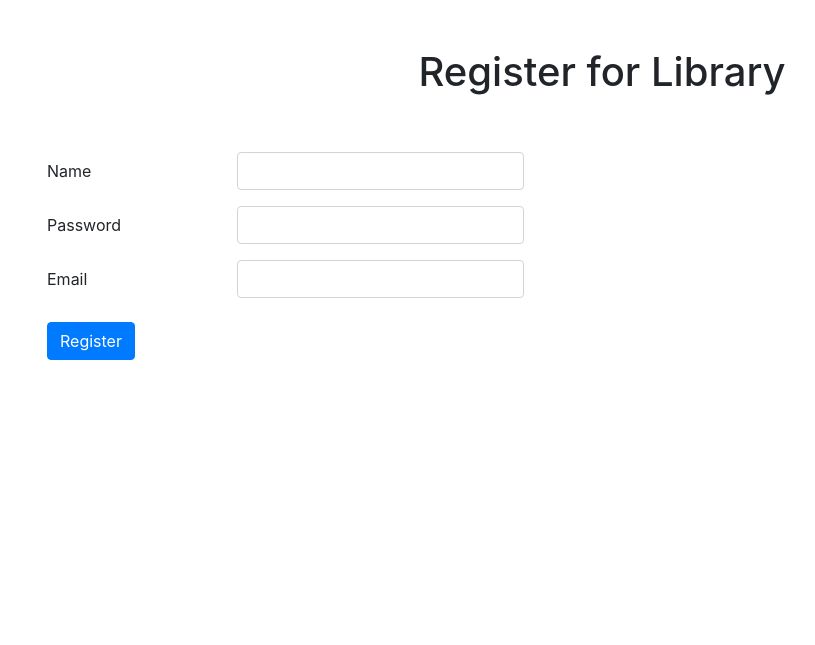
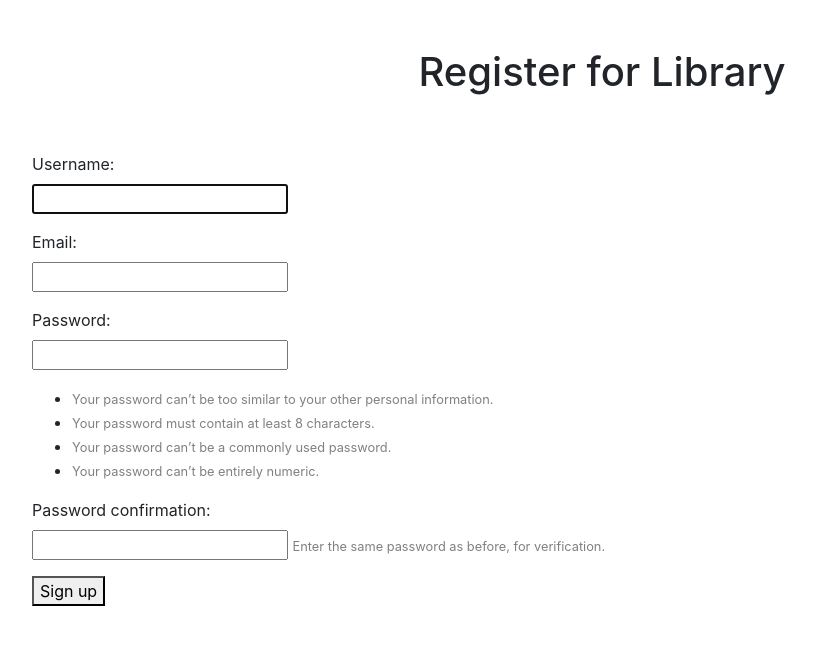
Before and after one commit to OwenShade/LMS, a Django app: page /LMS/register/ in a window 1280 px wide. Shown: the part 114-759 px from the top of the page, without its empty margins (38-853 px from the left). Run offline with Django 3.2, Linux system fonts and the light colour scheme; some libraries are stand-ins or nearby versions.

Commit message:
registration upgraded

```diff
--- a/LMS/forms.py
+++ b/LMS/forms.py
@@ -1,7 +1,7 @@
 from django.contrib.auth.models import User
 from django import forms
 from LMS.models import Member, Category, Book, Staff, ISBN
-from django.contrib.auth.forms import PasswordChangeForm, AuthenticationForm
+from django.contrib.auth.forms import PasswordChangeForm, AuthenticationForm, UserCreationForm
 
 #Form for adding a category
 #categories only have two fields. One is shown on the form (name) and the other, views, is initialised to zero when the new category is made
@@ -79,6 +79,15 @@ class StaffProfileForm(forms.ModelForm):
         model = Staff
         fields = ('role', 'phone',)
 
+class SignUpForm(UserCreationForm):
+    username = forms.CharField(max_length=30)
+    email = forms.EmailField(max_length=200)
+
+    class Meta:
+        model = User
+        fields = ('username', 'email', 'password1', 'password2', )
+
+#NOT IN USE
 #form for creating a new user, used in the registration page
 class UserForm(forms.ModelForm):
     #3 inputs needed for the user to register, all displayed in text boxes. Username, password, and email
@@ -91,6 +100,7 @@ class UserForm(forms.ModelForm):
         model = User
         fields = ('password', 'username', 'email',)
 
+#NOT IN USE
 class UserProfileForm(UserForm):
     #script for styling the form
     def __init__(self, *args, **kwargs):
--- a/LMS/views.py
+++ b/LMS/views.py
@@ -66,33 +66,27 @@ def home(request):
 @unauthenticated_user
 def register(request):
     registered = False
-
     if request.method == 'POST':
         #display the forms to the user on the html page
-        user_form = UserForm(request.POST)
-        profile_form = UserProfileForm(request.POST)
+        user_form = SignUpForm(request.POST)
         #If the details entered in the forms are valid, create the new user instance using the entered values
-        if user_form.is_valid() and profile_form.is_valid():
-            user = user_form.save()
+        if user_form.is_valid():
+            user_form.save()
+            username = user_form.cleaned_data.get('username')
+            password = user_form.cleaned_data.get('password1')
+            user = authenticate(username=username, password=password)
 
-            #Adds member to permissions group
-            group = Group.objects.get(name='member')
-            user.groups.add(group)
+            if user is not None:
+                #Adds member to permissions group
+                group_member = Group.objects.get(name='member')
+                user.groups.add(group_member)
+                user.save()
 
-            user.set_password(user.password)
-            user.save()
-
-            profile = profile_form.save(commit=False)
-            profile.user = user
-
-            profile.save()
-            registered = True
+                new_member = Member()
+                registered = True
     else:
-        user_form = UserForm()
-        profile_form = UserProfileForm()
-
-    context_dict = {'user_form': user_form,'profile_form' : profile_form, 'registered': registered}
-    return render(request, 'register.html', context =context_dict)
+        user_form = SignUpForm()
+    return render(request, 'register.html', {'form': user_form, 'registered':registered})
 
 #Uses decorators to make sure only unauthenticated user can access the login page
 @unauthenticated_user
--- a/templates/register.html
+++ b/templates/register.html
@@ -9,28 +9,27 @@
 <div class="py-5 text-center">
     <h1>Register for Library</h1>
 </div>
-
 {% if registered %}
 <p>Thank you for registering!
 <a href="{% url 'LMS:login' %}">Log in</a></p>
 {% else %}
 <div class="row">
-            <form id="UserForm" method="post" action="/LMS/register/" enctype="multipart/form-data" class="col-8">
-
+    <form method="post">
         {% csrf_token %}
-                {% for field in profile_form %}
-                    <div class="form-group row">
-                        <label for="id_{{field.name}}" class="col-3 col-form-label">{{ field.help_text }}</label>
-                        <div class="col-5">
-                            {{field}}
-                            <div class="invalid-feedback">{{ field.errors }}</div>
-                        </div>
-                    </div>
+        {% for field in form %}
+          <p>
+            {{ field.label_tag }}<br>
+            {{ field }}
+            {% if field.help_text %}
+              <small style="color: grey">{{ field.help_text }}</small>
+            {% endif %}
+            {% for error in field.errors %}
+              <p style="color: red">{{ error }}</p>
             {% endfor %}
-
-                <input type="submit" name="submit" class="btn btn-primary my-2" value="Register" />
-
+          </p>
+        {% endfor %}
+        <button type="submit">Sign up</button>
       </form>
 </div>
-    {% endif %}
+{% endif%}
 {% endblock %}
```
Lines whose indentation alone changed are shown as unchanged.
